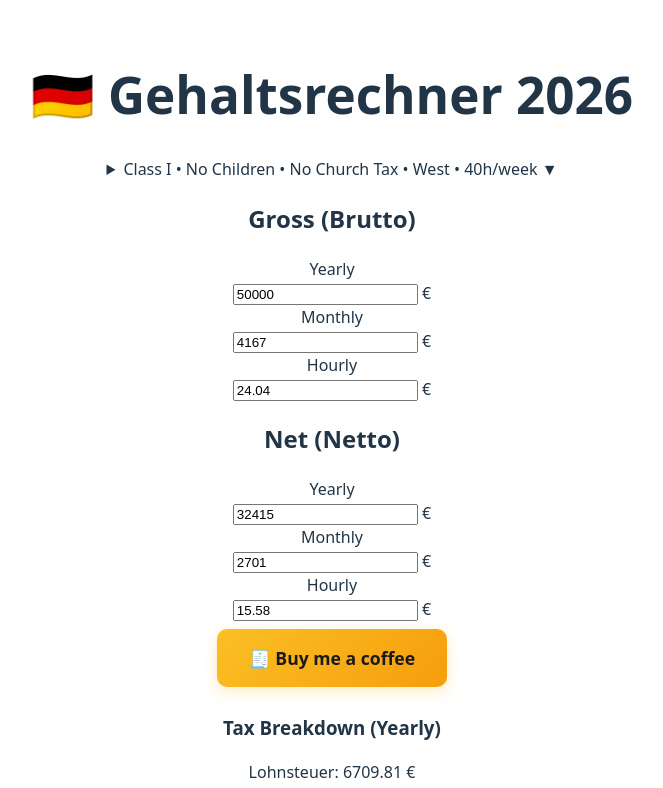
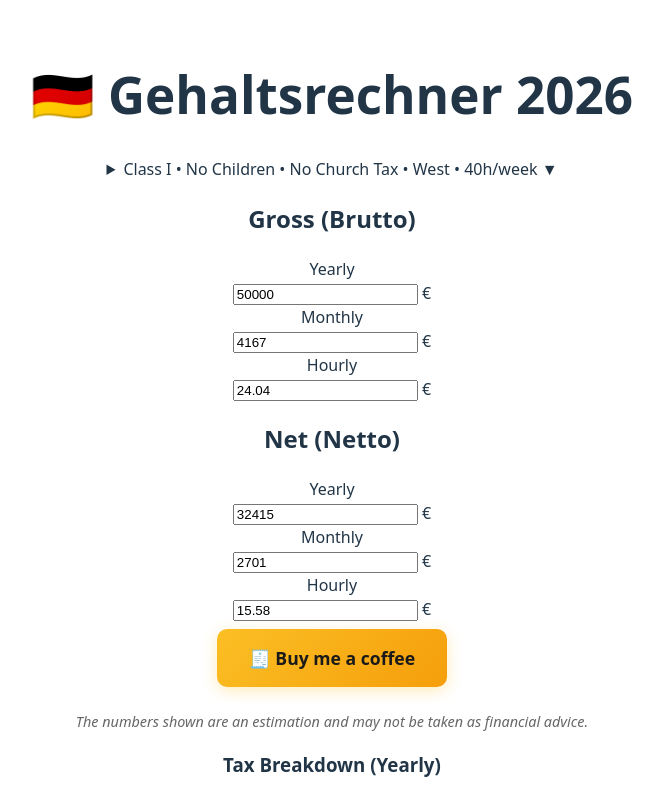
Before and after one commit to genee19/gehaltskalk, a Svelte app: page / in a window 1280 px wide. Shown: the top 788 px of the page, without its empty margins (308-971 px from the left). Built offline with nearby package versions, Linux system fonts and the light colour scheme.

Commit message:
Add disclaimer text and its styling

```diff
--- a/src/App.svelte
+++ b/src/App.svelte
@@ -193,6 +193,8 @@
     🧾 Buy me a coffee
   </a>
 
+  <p class="disclaimer">The numbers shown are an estimation and may not be taken as financial advice.</p>
+
   <!-- Breakdown -->
   <div class="breakdown">
     <h3>Tax Breakdown (Yearly)</h3>
--- a/src/app.css
+++ b/src/app.css
@@ -96,3 +96,11 @@ button:focus-visible {
   box-shadow: 0 6px 20px rgba(251, 191, 36, 0.4);
   color: #1a1a1a;
 }
+
+.disclaimer {
+  font-style: italic;
+  font-size: 0.9em;
+  color: #666;
+  margin: 1rem 0;
+  text-align: center;
+}
```
